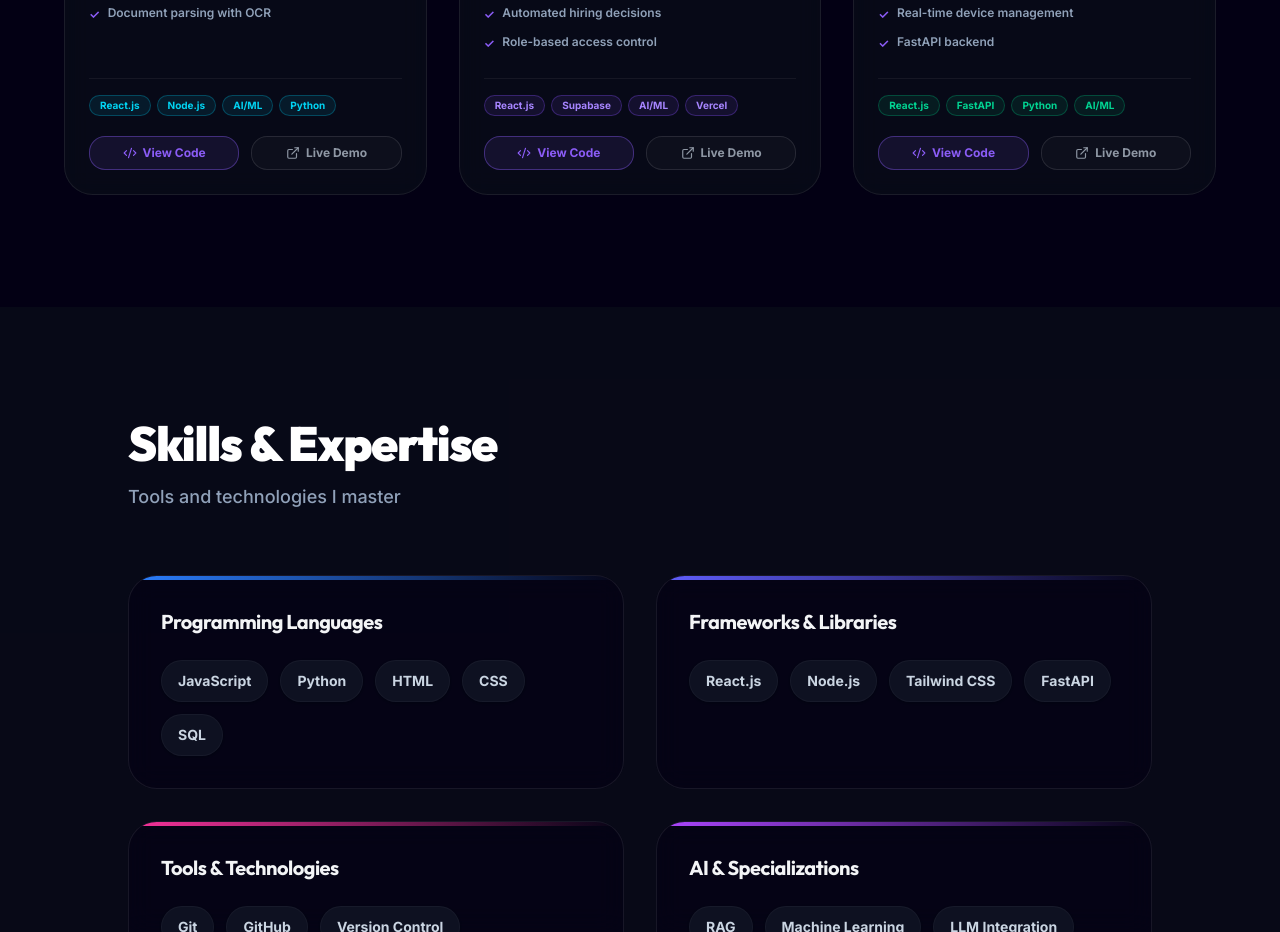
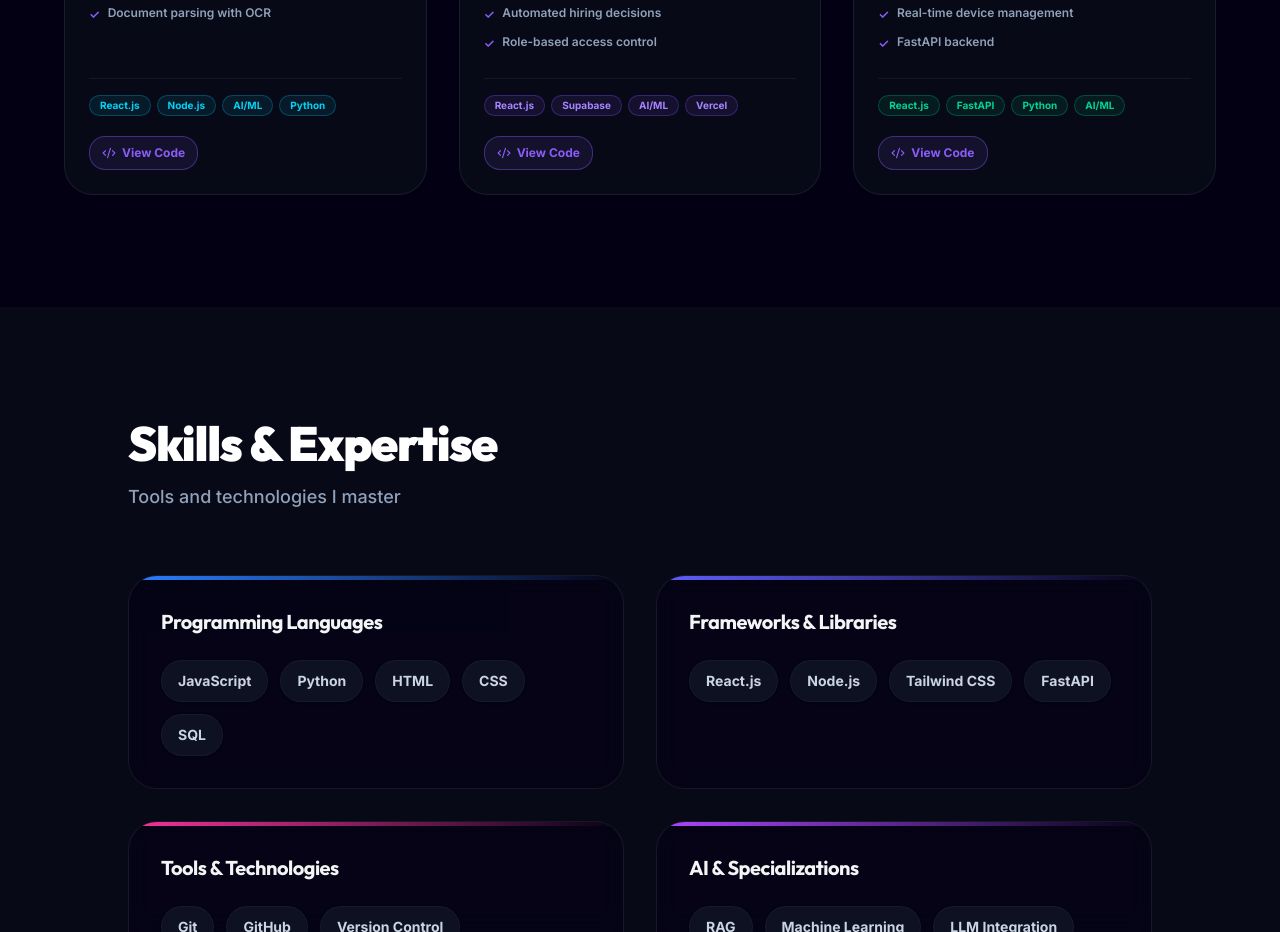
Before and after one commit to NischithGowdaR/portfolio, a Next.js app: page / in a window 1280 px wide. Shown: the part 1400-2332 px from the top of the page. Built offline with nearby package versions, Linux system fonts and the light colour scheme.

Commit message:
changed the project section

```diff
--- a/components/projects.tsx
+++ b/components/projects.tsx
@@ -1,6 +1,6 @@
 'use client'
 
-import { Code2, ExternalLink } from 'lucide-react'
+import { Code2 } from 'lucide-react'
 
 const projects = [
   {
@@ -127,7 +127,7 @@ export function Projects() {
                   ))}
                 </div>
 
-                <div className="grid grid-cols-2 gap-3 pt-1">
+                <div className="pt-1">
                   <a
                     href={project.githubUrl}
                     target="_blank"
@@ -138,15 +138,6 @@ export function Projects() {
                     <Code2 size={14} />
                     View Code
                   </a>
-                  <button
-                    type="button"
-                    disabled
-                    title="Project link coming soon"
-                    className="inline-flex items-center justify-center gap-1.5 rounded-lg border border-white/15 bg-white/[0.04] px-3 py-2 text-xs font-bold text-slate-300 opacity-70 cursor-not-allowed"
-                  >
-                    <ExternalLink size={14} />
-                    Live Demo
-                  </button>
                 </div>
               </div>
 
```
